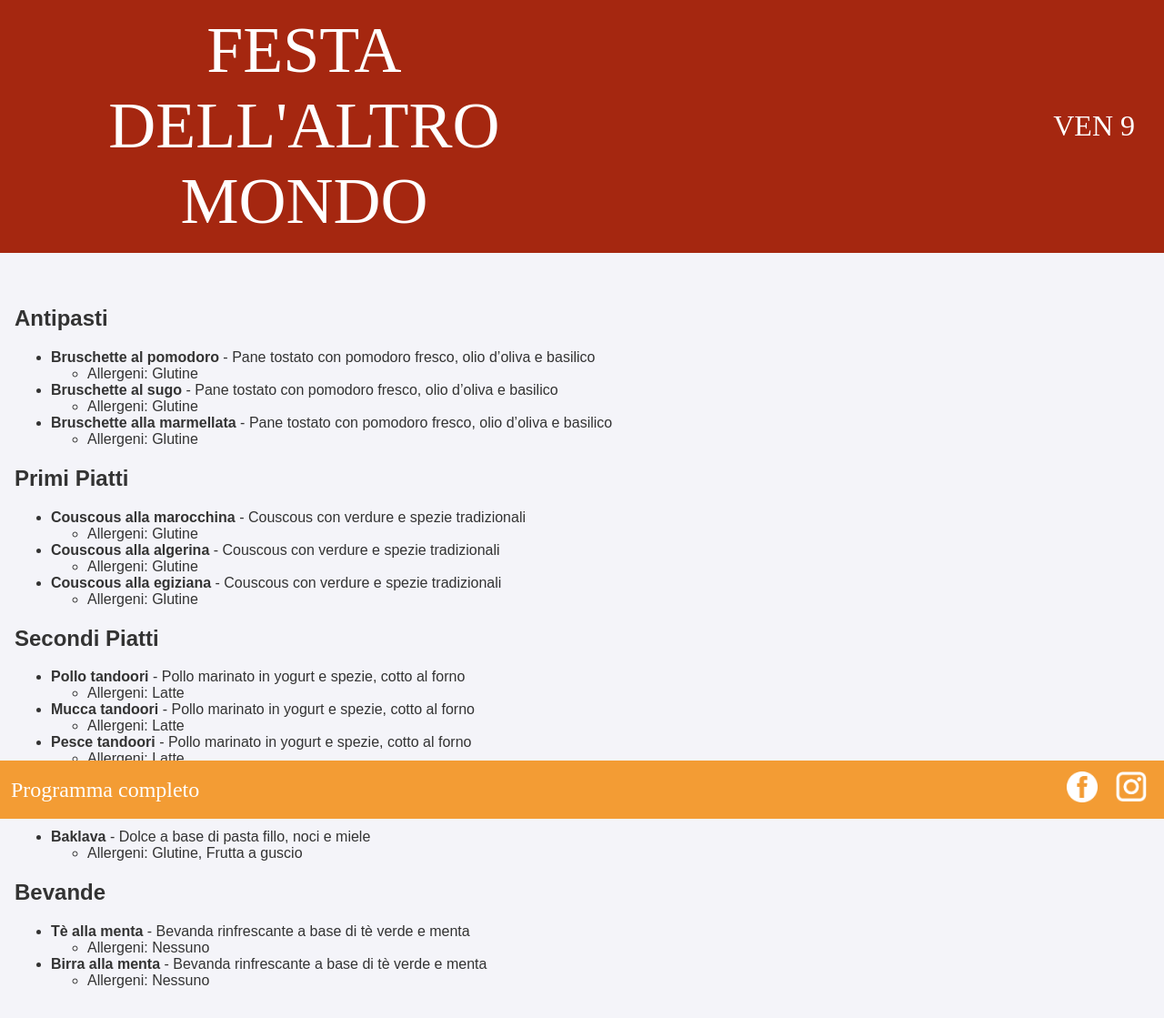
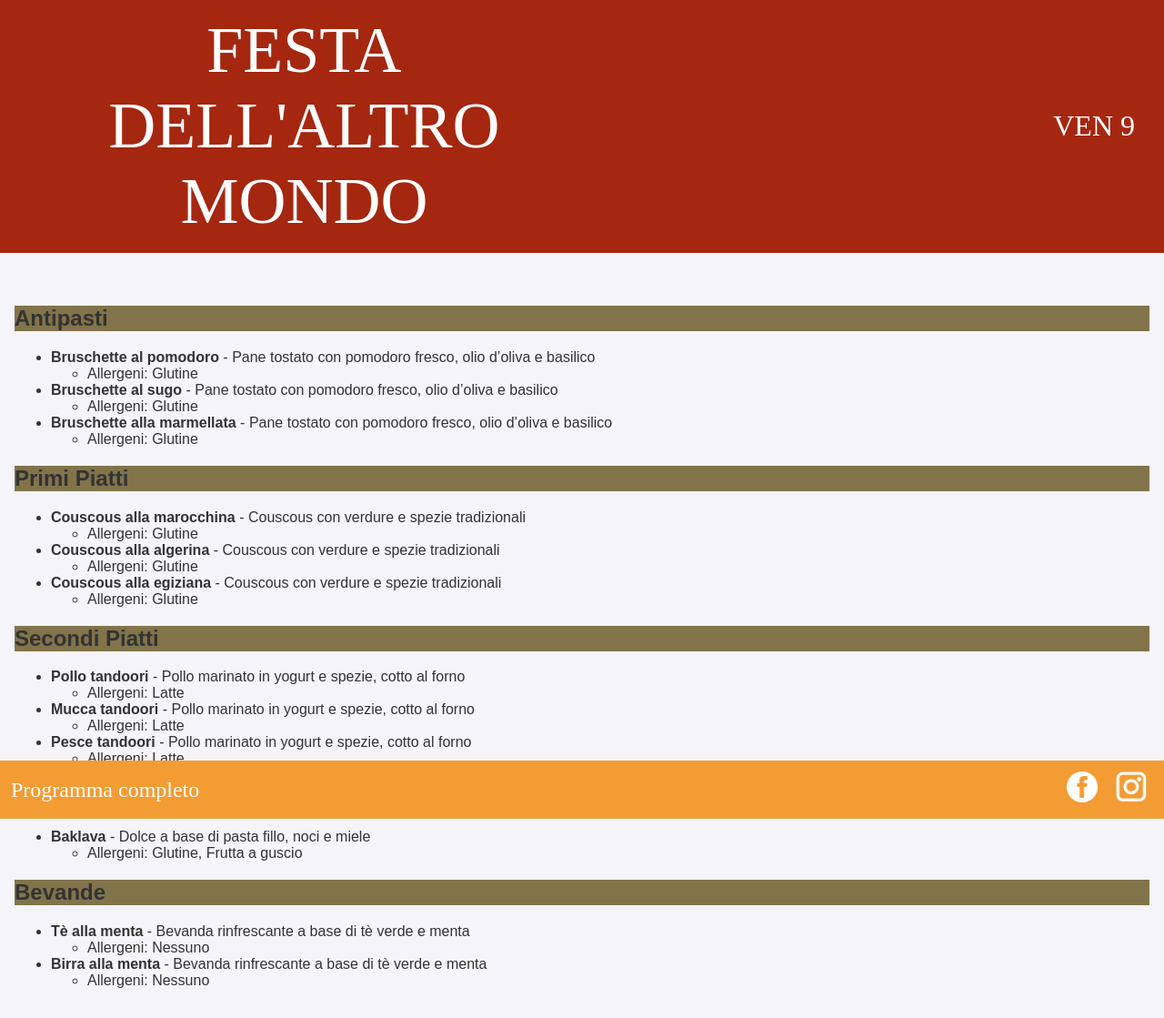
Before and after one commit to isottipietro/menu-altro-mondo, a Jekyll site: the page built from index.md, in a window 1280 px wide. Shown: the whole page at 91% size. Built offline with Jekyll 4.4.1, drawn with Linux system fonts in a browser that asks for light colours; some web fonts are replaced.

Commit message:
some changes

```diff
--- a/assets/css/style.css
+++ b/assets/css/style.css
@@ -86,6 +86,9 @@ main {
     margin-top: 300px;
 }
 
+main h2 {
+    background-color: #81744b;
+}
 .socials {
     display: flex;
     align-items: center;
```
